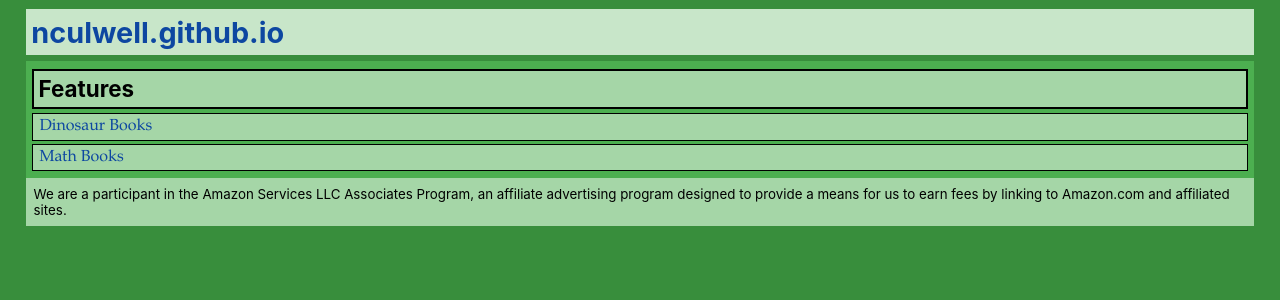
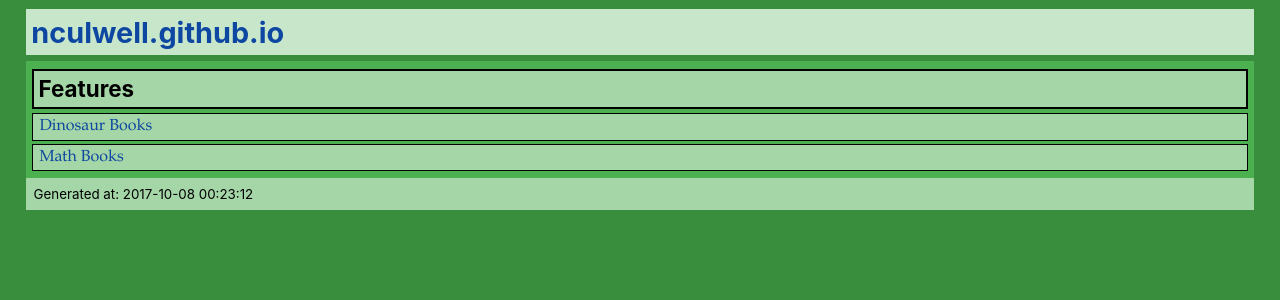
Before and after one commit to nculwell/nculwell.github.io, a Jekyll site: the page built from index.md, in a window 1280 px wide. Shown: the top 300 px of the page. Built offline with Jekyll 4.4.1, drawn with Linux system fonts in a browser that asks for light colours; nearby versions of some CDN libraries; comment, search, counter and statistics services are not loaded.

Commit message:
Javascript changes.

```diff
--- a/_includes/javascript.html
+++ /dev/null
@@ -1,2 +0,0 @@
-<script src="https://code.jquery.com/jquery-3.2.1.min.js"></script>
-<script src="/assets/javascript/autolink.js"></script>
--- a/_layouts/default.html
+++ b/_layouts/default.html
@@ -5,6 +5,7 @@
     <meta name="viewport" content="width=device-width, initial-scale=1">
 {% seo %}
     <link href="{{ '/assets/css/style.css?v=' | append: site.github.build_revision | relative_url }}" rel="stylesheet">
+    <script src="https://code.jquery.com/jquery-3.2.1.min.js"></script>
   </head>
   <body>
     <div class="container-lg px-3 my-5 markdown-body">
@@ -16,19 +17,19 @@
       {{ content }}
       </article>
 
-      {% if site.github.private != true and site.github.license %}
-      <div class="footer border-top border-gray-light mt-5 pt-3 text-right text-gray">
-        This site is open source. {% github_edit_link "Improve this page" %}.
-      </div>
-      {% endif %}
     </div>
     <footer>
+      <p>
+      Generated at: {{ "now" | date: "%Y-%m-%d %H:%M:%S" }}
+      </p>
+      {% unless page.nolink %}
       <p>
       We are a participant in the Amazon Services LLC Associates
       Program, an affiliate advertising program designed to provide a
       means for us to earn fees by linking to Amazon.com and affiliated
       sites.
       </p>
+      {% endunless %}
     </footer>
     <script>
 {% include js/unnamedLinks.js %}
@@ -36,5 +37,8 @@
     <!-- Script from the theme. -->
     <script src="{{ "assets/javascript/anchor-js/anchor.min.js" | relative_url }}"></script>
     <script>anchors.add();</script>
+    {% unless page.nolink %}
+    <script src="/assets/javascript/autolink.js"></script>
+    {% endunless %}
   </body>
 </html>
```
Also changed, not shown: assets/javascript/autolink.js (+22 -0 lines), index.md (+1 -0 lines).
